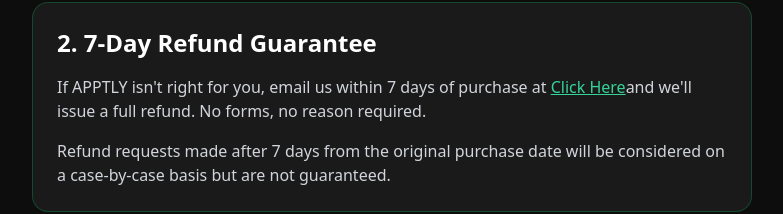
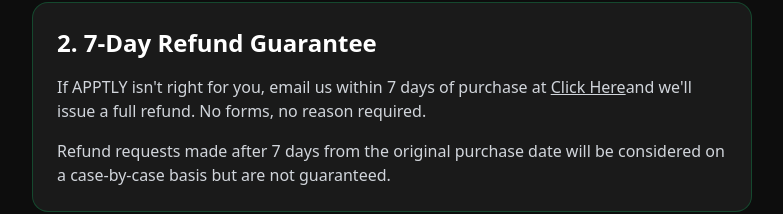
Before and after one commit to myapptly/apptly-website, a Next.js app: page /terms in a window 1280 px wide. Shown: the part 364-578 px from the top of the page, without its empty margins (248-1031 px from the left). Built offline with nearby package versions, Linux system fonts and the light colour scheme.

Commit message:
Modify refund email link and class styles
Updated refund request email link and styling.

```diff
--- a/app/terms/page.tsx
+++ b/app/terms/page.tsx
@@ -24,8 +24,8 @@ export default function TermsPage() {
           <p className="text-gray-300">
             If APPTLY isn't right for you, email us within 7 days of purchase at {" "}
             <a
-  href="mailto:tbledsoe1954@gmail.com?subject=APPTLY%20Refund%20Request"
-  className="text-emerald-400 underline"
+  href="mailto:tbledsoe1954@gmail.com"
+  className="underline hover:text-lime-400"
 >
   Click Here
 </a>
```
